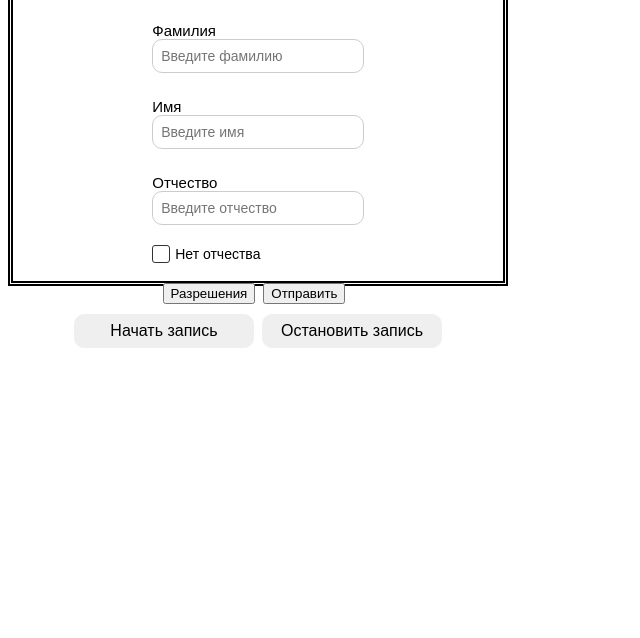
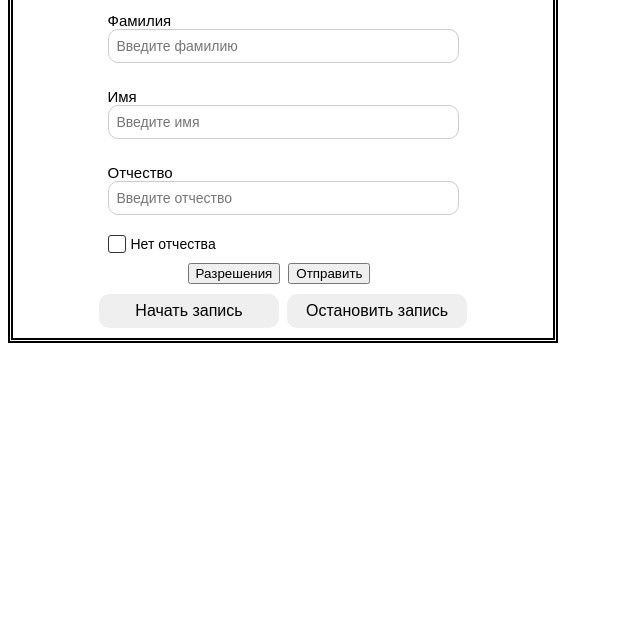
Before and after one commit to proitshnik/Local-Recorder, a browser extension: page client/index.html in a window 1280 px wide. Shown: the part 162-800 px from the top of the page, without its empty margins (0-640 px from the left). Drawn offline with Linux system fonts and the light colour scheme.

Commit message:
Optimize popup size

```diff
--- a/client/style.css
+++ b/client/style.css
@@ -1,7 +1,5 @@
 .page {
-    width: 500px;
-    height: 440px;
-    padding: 10px;
+    width: 550px;
     font-family: Arial, sans-serif;
     box-sizing: border-box;
     display: flex;
@@ -24,7 +22,7 @@ label{
 
 .user-inputs {
     margin-bottom: 10px;
-    width: 45%;
+    width: 65%;
 }
 
 .user-inputs--fio {
@@ -93,7 +91,6 @@ label{
     display: flex;
     flex-direction: column;
     gap: 10px;
-    margin-bottom: 20px;
 }
 
 .user-inputs input {
```
